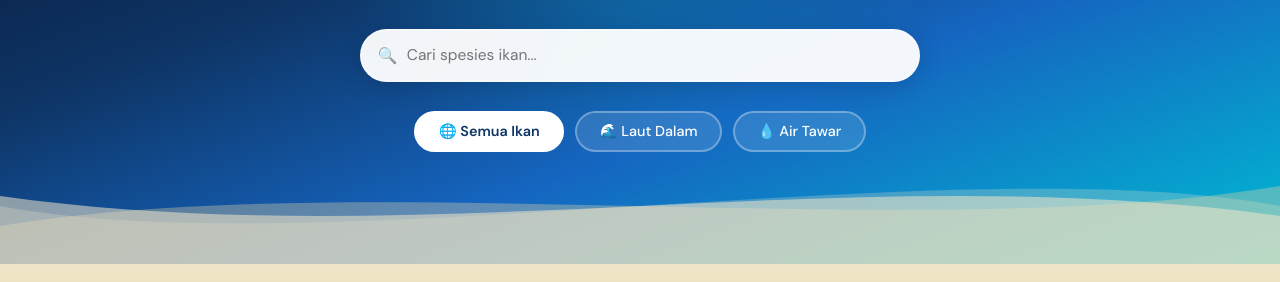
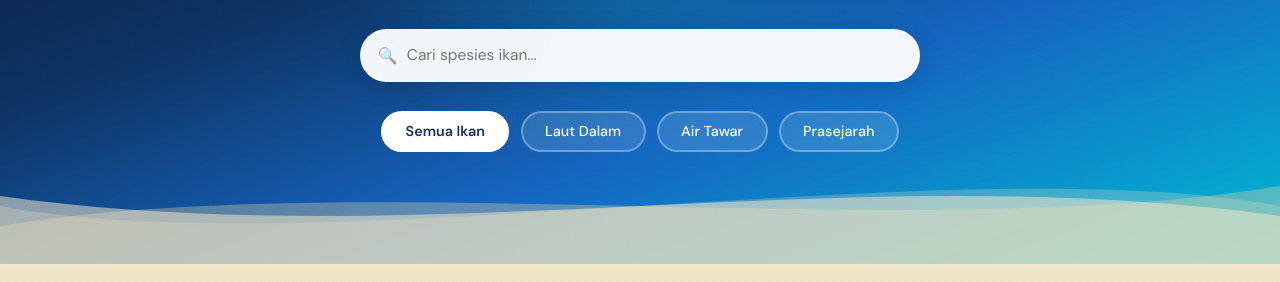
Before and after one commit to Bryan-1166/Enclopedia-Ikan-, a plain HTML site: page index.html in a window 1280 px wide. Shown: the part 147-429 px from the top of the page. Drawn offline with nearby package versions, Linux system fonts and the light colour scheme.

Commit message:
Update index.html

```diff
--- a/index.html
+++ b/index.html
@@ -38,9 +38,10 @@
 
       <!-- ========== FILTER BUTTONS ========== -->
       <div class="filter-buttons">
-        <button class="filter-btn active" onclick="setFilter('semua', this)">🌐 Semua Ikan</button>
-        <button class="filter-btn" onclick="setFilter('deepsea', this)">🌊 Laut Dalam</button>
-        <button class="filter-btn" onclick="setFilter('freshwater', this)">💧 Air Tawar</button>
+        <button class="filter-btn active" onclick="setFilter('semua', this)">Semua Ikan</button>
+        <button class="filter-btn" onclick="setFilter('deepsea', this)">Laut Dalam</button>
+        <button class="filter-btn" onclick="setFilter('freshwater', this)">Air Tawar</button>
+        <button class="filter-btn" onclick="setFilter('prehistoric', this)">Prasejarah</button>
       </div>
     </div>
   </header>
```
